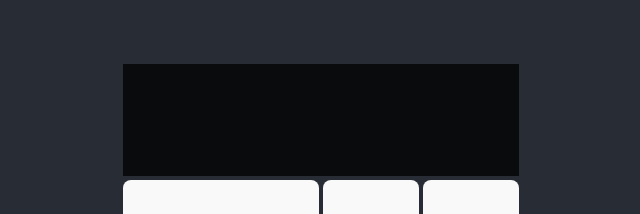
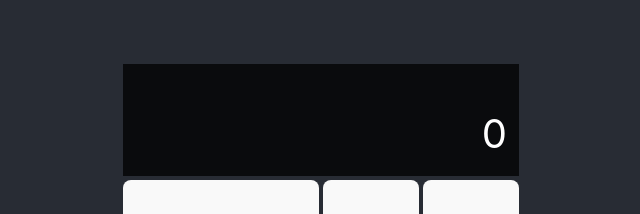
Before and after one commit to diebrudie/react-calculator, a React (Vite) app: page / in a window 1280 px wide. Shown: the top 214 px of the page, without its empty margins (319-959 px from the left). Built offline with nearby package versions, Linux system fonts and the light colour scheme.

Commit message:
adding a 0 as the initial state and updating the logic

```diff
--- a/src/App.tsx
+++ b/src/App.tsx
@@ -19,7 +19,7 @@ export type Action =
   | { type: 'delete-digit' }
   | { type: 'evaluate' };
 
-
+// Handles all the actions
 function reducer(state, { type, payload }){
   switch(type){
     case ACTIONS.ADD_DIGITS:
@@ -30,7 +30,12 @@ function reducer(state, { type, payload }){
           overwrite: false
         }
       }
-      if (payload.digit === "0" && state.currentOperand === "0") return state
+      if (state.currentOperand === "0" && payload.digit !== ".") {
+        return {
+          ...state,
+          currentOperand: payload.digit
+        };
+      }
       if (payload.digit === "." && state.currentOperand.includes(".")) return state
       return {
         ...state,
@@ -61,7 +66,10 @@ function reducer(state, { type, payload }){
         currentOperand: null
       };
     case ACTIONS.CLEAR:
-      return initialState;
+      return {
+        ...initialState,
+        currentOperand: "0"
+      };
     case ACTIONS.DELETE_DIGIT:
       if (state.overwrite) {
         return {
@@ -91,6 +99,7 @@ function reducer(state, { type, payload }){
   }
 }
 
+// Evaluate the expression when an operation is chosen
 function evaluate( {currentOperand, previousOperand, operation} ){
   const prev = parseFloat(previousOperand)
   const current = parseFloat(currentOperand)
@@ -118,17 +127,17 @@ function evaluate( {currentOperand, previousOperand, operation} ){
 
 // Define an initial state for your reducer
 const initialState = {
-  currentOperand: null,
+  currentOperand: "0",
   previousOperand: null,
   operation: null,
 };
-
+// formats the numbers to have a europe/german format
 const INTEGER_FORMATTER = new Intl.NumberFormat('de-DE', {
   maximumFractionDigits: 0,
 });
-
+// formats the number to have a comma as a decimal separator
 function formatOperand(operand) {
-  if (operand == null) return;
+  if (operand == null || operand === "") return "0";
   const [integer, decimal] = operand.split(".");
   if (decimal == null) return INTEGER_FORMATTER.format(parseFloat(integer));
   return `${INTEGER_FORMATTER.format(parseFloat(integer))},${decimal}`;
```
